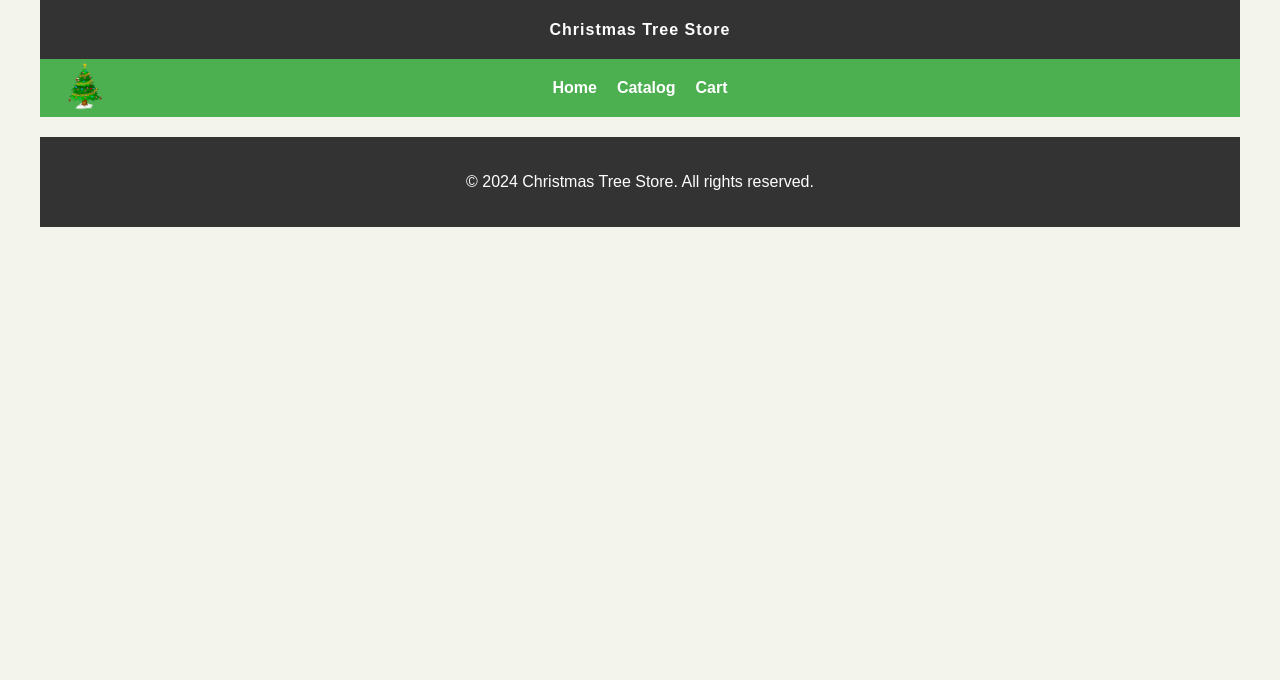
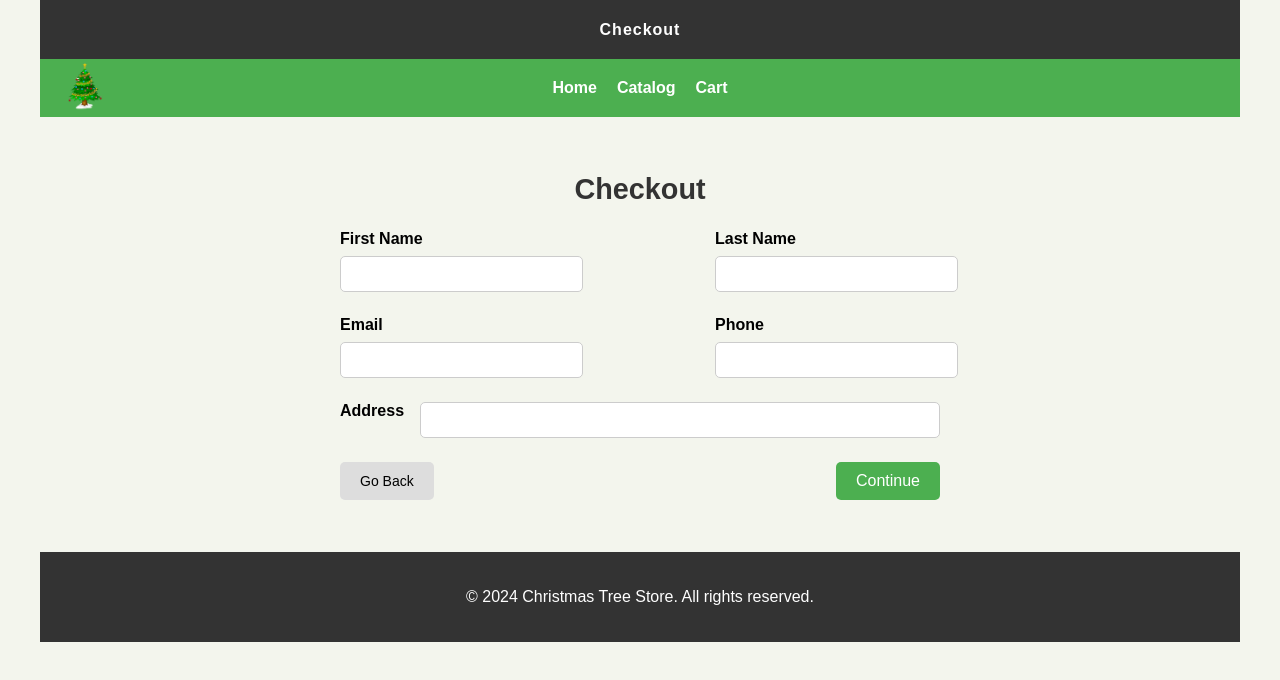
Before and after one commit to SanyaShpot/WEB-lab-6, a React (Create React App) app: page /checkout in a window 1280 px wide. Shown: the top 680 px of the page. Built offline with nearby package versions, Linux system fonts and the light colour scheme; no server answers.

Commit message:
adding lab11

```diff
--- a/package.json
+++ b/package.json
@@ -8,13 +8,15 @@
     "@testing-library/react": "^13.4.0",
     "@testing-library/user-event": "^13.5.0",
     "axios": "^1.7.7",
+    "formik": "^2.4.6",
     "react": "^18.3.1",
     "react-dom": "^18.3.1",
     "react-redux": "^9.1.2",
     "react-router-dom": "^6.28.0",
     "react-scripts": "5.0.1",
     "react-toastify": "^10.0.6",
-    "web-vitals": "^2.1.4"
+    "web-vitals": "^2.1.4",
+    "yup": "^1.4.0"
   },
   "scripts": {
     "start": "react-scripts start",
--- a/src/App.js
+++ b/src/App.js
@@ -9,6 +9,8 @@ import CatalogPage from './components/CatalogPage';
 import ItemPage from './components/ItemPage';
 import CatalogFilters from './components/CatalogFilters';
 import CartPage from './components/CartPage';
+import CheckoutPage from './components/CheckoutPage';
+import SuccessPage from './components/SuccessPage';
 import Footer from './components/Footer';
 import { ProductProvider } from './components/ProductContext';
 import './index.css';
@@ -45,6 +47,8 @@ function App() {
               />
               <Route path="/item/:productId" element={<ItemPage />} />
               <Route path="/cart" element={<CartPage />} />
+              <Route path="/checkout" element={<CheckoutPage />} />
+              <Route path="/success" element={<SuccessPage />} />
             </Routes>
             <Footer />
           </div>
--- a/src/components/CartPage.js
+++ b/src/components/CartPage.js
@@ -1,16 +1,35 @@
-import React from "react";
-import { useSelector, useDispatch } from "react-redux";
-import { addItem, removeItem } from "../redux/cartSlice";
-import { Link } from "react-router-dom";
+import React from 'react';
+import { useSelector, useDispatch } from 'react-redux';
+import { addItem, removeItem } from '../redux/cartSlice';
+import { Link, useNavigate } from 'react-router-dom';
+import { toast, ToastContainer } from 'react-toastify';
+import 'react-toastify/dist/ReactToastify.css';
 
 const CartPage = () => {
   const items = useSelector((state) => state.cart.items);
   const dispatch = useDispatch();
+  const navigate = useNavigate();
 
   const totalAmount = items.reduce(
     (total, item) => total + item.price * item.quantity,
     0
   );
+
+  const handleContinue = () => {
+    if (items.length > 0) {
+      navigate('/checkout');
+    } else {
+      toast.error('Your cart is empty! Please add items before continuing.', {
+        position: 'top-right',
+        autoClose: 3000,
+        hideProgressBar: false,
+        closeOnClick: true,
+        pauseOnHover: true,
+        draggable: true,
+        theme: 'colored',
+      });
+    }
+  };
 
   return (
     <div className="cart-page">
@@ -45,9 +64,15 @@ const CartPage = () => {
           <Link to="/catalog" className="back-to-catalog">
             Back to Catalog
           </Link>
-          <button disabled={!items.length}>Continue</button>
+          <button
+            onClick={handleContinue}
+            className="continue-button"
+          >
+            Continue
+          </button>
         </div>
       </div>
+      <ToastContainer />
     </div>
   );
 };
--- /dev/null
+++ b/src/components/CheckoutPage.js
@@ -0,0 +1,129 @@
+import React from "react";
+import { Formik, Form, Field, ErrorMessage } from "formik";
+import * as Yup from "yup";
+import { useNavigate } from "react-router-dom";
+import { useDispatch } from "react-redux";
+import { submitOrder } from "../redux/cartSlice";
+
+const CheckoutPage = () => {
+  const navigate = useNavigate();
+  const dispatch = useDispatch();
+
+  const initialValues = {
+    firstName: "",
+    lastName: "",
+    email: "",
+    phone: "",
+    address: "",
+  };
+
+  const validationSchema = Yup.object({
+    firstName: Yup.string()
+      .required("First name is required")
+      .matches(/^[a-zA-Z]+$/, "First name can only contain letters")
+      .min(2, "Min length is 2 characters")
+      .max(20, "Max length is 20 characters"),
+    lastName: Yup.string()
+      .required("Last name is required")
+      .matches(/^[a-zA-Z]+$/, "Last name can only contain letters")
+      .min(2, "Min length is 2 characters")
+      .max(20, "Max length is 20 characters"),
+    email: Yup.string()
+      .email("Invalid email format")
+      .required("Email is required"),
+    phone: Yup.string()
+      .matches(/^\d{10}$/, "Phone number must be exactly 10 digits")
+      .required("Phone number is required"),
+    address: Yup.string()
+      .required("Address is required")
+      .min(5, "Address must be at least 5 characters long"),
+  });
+
+  const handleSubmit = (values) => {
+    console.log("Form Data", values);
+
+    dispatch(submitOrder());
+    navigate("/success"); // Перенаправлення без затримки
+  };
+
+  return (
+    <div className="checkout-page">
+      <div className="form-container">
+        <h2 className="form-title">Checkout</h2>
+        <Formik
+          initialValues={initialValues}
+          validationSchema={validationSchema}
+          onSubmit={handleSubmit}
+        >
+          {() => (
+            <Form>
+              <div className="form-group">
+                <div className="form-item">
+                  <label htmlFor="firstName">First Name</label>
+                  <Field name="firstName" type="text" />
+                  <ErrorMessage
+                    name="firstName"
+                    component="div"
+                    className="error-message"
+                  />
+                </div>
+                <div className="form-item">
+                  <label htmlFor="lastName">Last Name</label>
+                  <Field name="lastName" type="text" />
+                  <ErrorMessage
+                    name="lastName"
+                    component="div"
+                    className="error-message"
+                  />
+                </div>
+              </div>
+              <div className="form-group">
+                <div className="form-item">
+                  <label htmlFor="email">Email</label>
+                  <Field name="email" type="email" />
+                  <ErrorMessage
+                    name="email"
+                    component="div"
+                    className="error-message"
+                  />
+                </div>
+                <div className="form-item">
+                  <label htmlFor="phone">Phone</label>
+                  <Field name="phone" type="text" />
+                  <ErrorMessage
+                    name="phone"
+                    component="div"
+                    className="error-message"
+                  />
+                </div>
+              </div>
+              <div className="form-group single-item">
+                <label htmlFor="address">Address</label>
+                <Field name="address" type="text" />
+                <ErrorMessage
+                  name="address"
+                  component="div"
+                  className="error-message"
+                />
+              </div>
+              <div className="form-buttons">
+                <button
+                  type="button"
+                  onClick={() => navigate(-1)}
+                  className="back-button"
+                >
+                  Go Back
+                </button>
+                <button type="submit" className="btn-continue">
+                  Continue
+                </button>
+              </div>
+            </Form>
+          )}
+        </Formik>
+      </div>
+    </div>
+  );
+};
+
+export default CheckoutPage;
--- a/src/components/Header.js
+++ b/src/components/Header.js
@@ -16,6 +16,10 @@ const Header = () => {
         return 'Catalog';
       case '/cart':
         return 'Cart';
+      case '/checkout':
+        return 'Checkout';
+      case '/success':
+        return 'Success';
       default:
         return 'Christmas Tree Store';
     }
--- /dev/null
+++ b/src/components/SuccessPage.js
@@ -0,0 +1,26 @@
+import React from "react";
+import { useNavigate } from "react-router-dom";
+
+const SuccessPage = () => {
+  const navigate = useNavigate();
+
+  return (
+    <div className="success-page">
+      <div className="success-container">
+        <div className="success-icon">
+          <span>&#10004;</span>
+        </div>
+        <h2>Success!</h2>
+        <p>
+          Your order was sent to processing! Check your email box for further
+          information.
+        </p>
+        <button onClick={() => navigate("/catalog")} className="btn-success">
+          Go Back to Catalog
+        </button>
+      </div>
+    </div>
+  );
+};
+
+export default SuccessPage;
--- a/src/index.css
+++ b/src/index.css
@@ -611,3 +611,135 @@ body {
   justify-content: center;
   align-items: center;
 }
+
+#------------------------------
+
+.checkout-page {
+  display: flex;
+  justify-content: center;
+  align-items: center;
+  height: 100vh;
+  padding: 2rem;
+}
+
+.form-container {
+  margin: 0 auto;
+  max-width: 600px;
+  width: 100%;
+  padding: 2rem;
+}
+
+.form-title {
+  text-align: center;
+  margin-bottom: 1.5rem;
+  font-size: 1.8rem;
+}
+
+.form-group {
+  display: flex;
+  justify-content: space-between;
+  margin-bottom: 1.5rem;
+  gap: 1rem;
+}
+
+label {
+  display: block;
+  margin-bottom: 0.5rem;
+  font-weight: bold;
+}
+
+input {
+  width: 100%;
+  padding: 0.5rem;
+  border: 1px solid #ccc;
+  border-radius: 5px;
+  font-size: 1rem;
+}
+
+.error-message {
+  color: red;
+  font-size: 0.875rem;
+}
+
+.form-buttons {
+  display: flex;
+  justify-content: space-between;
+  margin-top: 1.5rem;
+}
+
+.btn-continue {
+  padding: 10px 20px;
+  font-size: 1rem;
+  border: none;
+  border-radius: 5px;
+  cursor: pointer;
+  transition: background-color 0.3s ease;
+  background-color: #4caf50;
+  color: white;
+}
+
+.btn-continue:hover {
+  background-color: #45a049;
+}
+
+.btn-continue:active {
+  background-color: #3e8e41;
+}
+
+.btn-continue:focus {
+  outline: none;
+  box-shadow: 0 0 0 2px #4caf50;
+}
+
+.success-page {
+  display: flex;
+  flex-direction: column;
+  align-items: center;
+  padding: 2rem;
+  text-align: center;
+}
+
+.success-container {
+  max-width: 500px;
+  width: 100%;
+  background: #fff;
+  padding: 2rem;
+  border: 1px solid #ccc;
+  border-radius: 10px;
+  box-shadow: 0 4px 6px rgba(0, 0, 0, 0.1);
+}
+
+.success-icon {
+  font-size: 4rem;
+  color: #28a745;
+  margin-bottom: 1rem;
+}
+
+h2 {
+  margin-bottom: 1rem;
+  color: #333;
+}
+
+.btn-success {
+  padding: 10px 20px;
+  background-color: #4caf50;
+  color: white;
+  border: none;
+  border-radius: 5px;
+  font-size: 1rem;
+  cursor: pointer;
+  transition: background-color 0.3s ease;
+}
+
+.btn-success:hover {
+  background-color: #45a049;
+}
+
+.btn-success:active {
+  background-color: #3e8e41;
+}
+
+.btn-success:focus {
+  outline: none;
+  box-shadow: 0 0 0 2px #4caf50;
+}
--- a/src/redux/cartSlice.js
+++ b/src/redux/cartSlice.js
@@ -45,8 +45,12 @@ const cartSlice = createSlice({
       state.items = [];
       saveCartToLocalStorage(state);
     },
+    submitOrder: (state) => {
+      state.items = [];
+      saveCartToLocalStorage(state);
+    },
   },
 });
 
-export const { addItem, removeItem, clearCart } = cartSlice.actions;
+export const { addItem, removeItem, clearCart, submitOrder } = cartSlice.actions;
 export default cartSlice.reducer;
```
Also changed, not shown: 1 other file (tests, documents, lock files or other folders).
